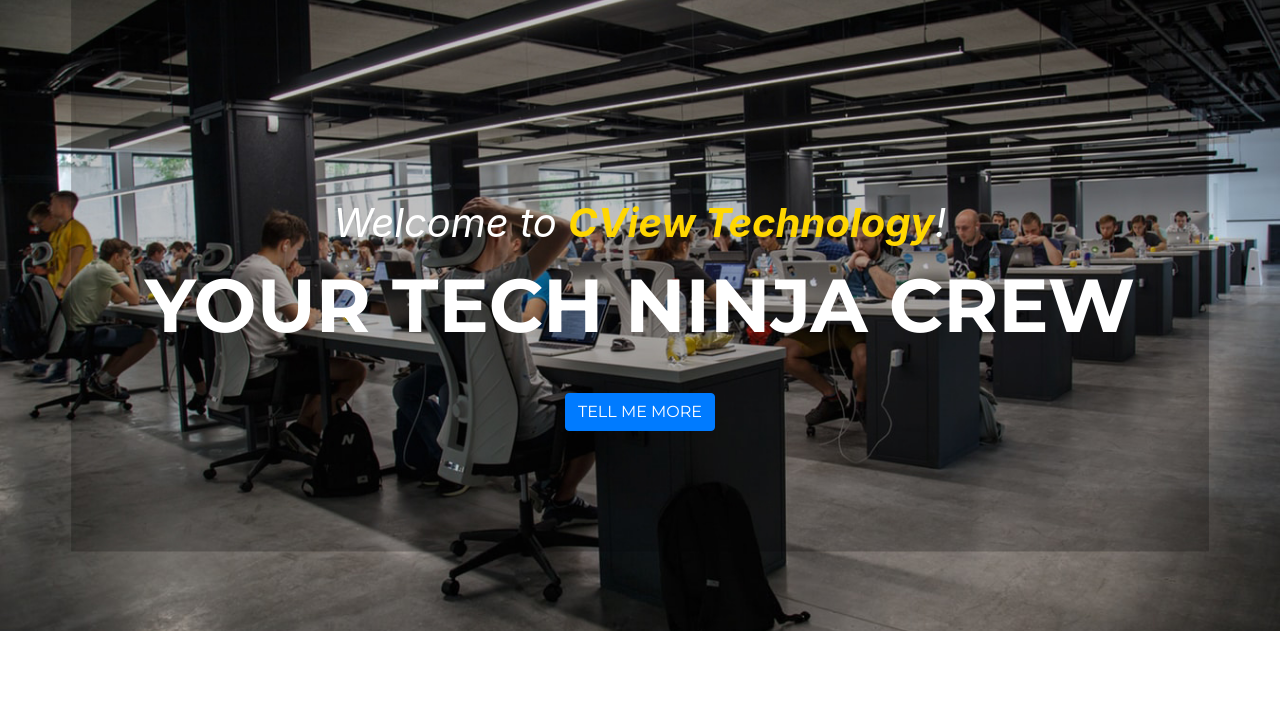
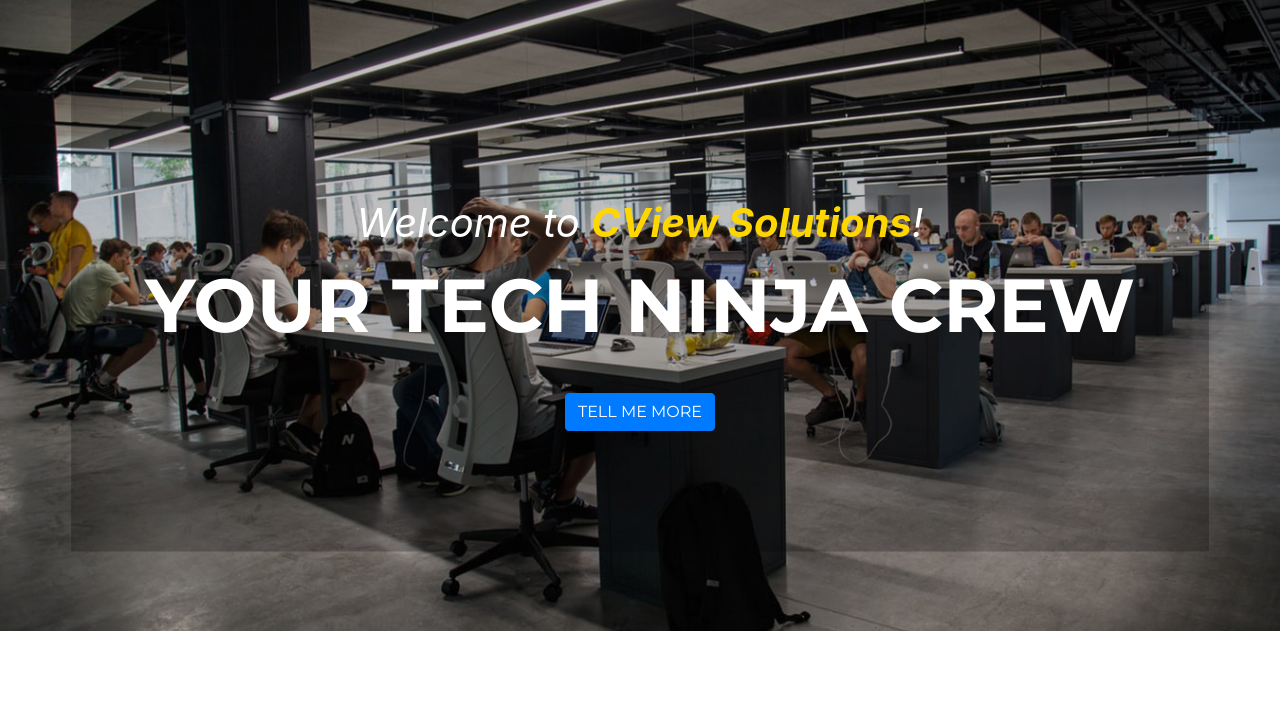
Before and after one commit to vulong264/pegaviweb, a website with bundled scripts: page www/index.html in a window 1280 px wide. Shown: the part 97-800 px from the top of the page. Built offline with nearby package versions, Linux system fonts and the light colour scheme; a web font is replaced by a local one.

Commit message:
replaced name

```diff
--- a/www/index.html
+++ b/www/index.html
@@ -8,7 +8,7 @@
   <meta name="description" content="">
   <meta name="author" content="">
 
-  <title>CView Technology</title>
+  <title>CView Solutions</title>
   <link rel="shortcut icon" type="image/png" href="img/pegavi.ico"/>
   <!-- Bootstrap core CSS -->
   <link href="vendor/bootstrap/css/bootstrap.min.css" rel="stylesheet">
@@ -68,7 +68,7 @@
   <header class="masthead">
     <div class="container">
       <div class="intro-text">
-        <div class="intro-lead-in">Welcome to <b><font color="gold">CView Technology</font></b>!</div>
+        <div class="intro-lead-in">Welcome to <b><font color="gold">CView Solutions</font></b>!</div>
         <div class="intro-heading text-uppercase">Your tech ninja crew</div>
         <a class="btn btn-primary btn-xl text-uppercase js-scroll-trigger" href="#services">Tell Me More</a>
       </div>
@@ -433,7 +433,7 @@
           <!--
             <h3 class="section-subheading text-muted">Lorem ipsum dolor sit amet consectetur.</h3>
           -->
-          <button id="sendMessageButton" class="btn btn-primary btn-xl text-uppercase" onclick="window.location.href = 'mailto:info@cview.com.vn';"">Ping us at info@pegavi.com.vn!</button>
+          <button id="sendMessageButton" class="btn btn-primary btn-xl text-uppercase" onclick="window.location.href = 'mailto:info@cview.com.vn';"">Ping us at info@cview.com.vn!</button>
         </div>
       </div>
       <!-- template
@@ -479,7 +479,7 @@
     <div class="container">
       <div class="row align-items-center">
         <div class="col-md-4">
-          <span class="copyright">Copyright &copy; <b><font color="gold">pegavi</font></b></span>
+          <span class="copyright">Copyright &copy; <b><font color="gold">CView Solutions</font></b></span>
         </div>
         <div class="col-md-4">
           <ul class="list-inline social-buttons">
```
